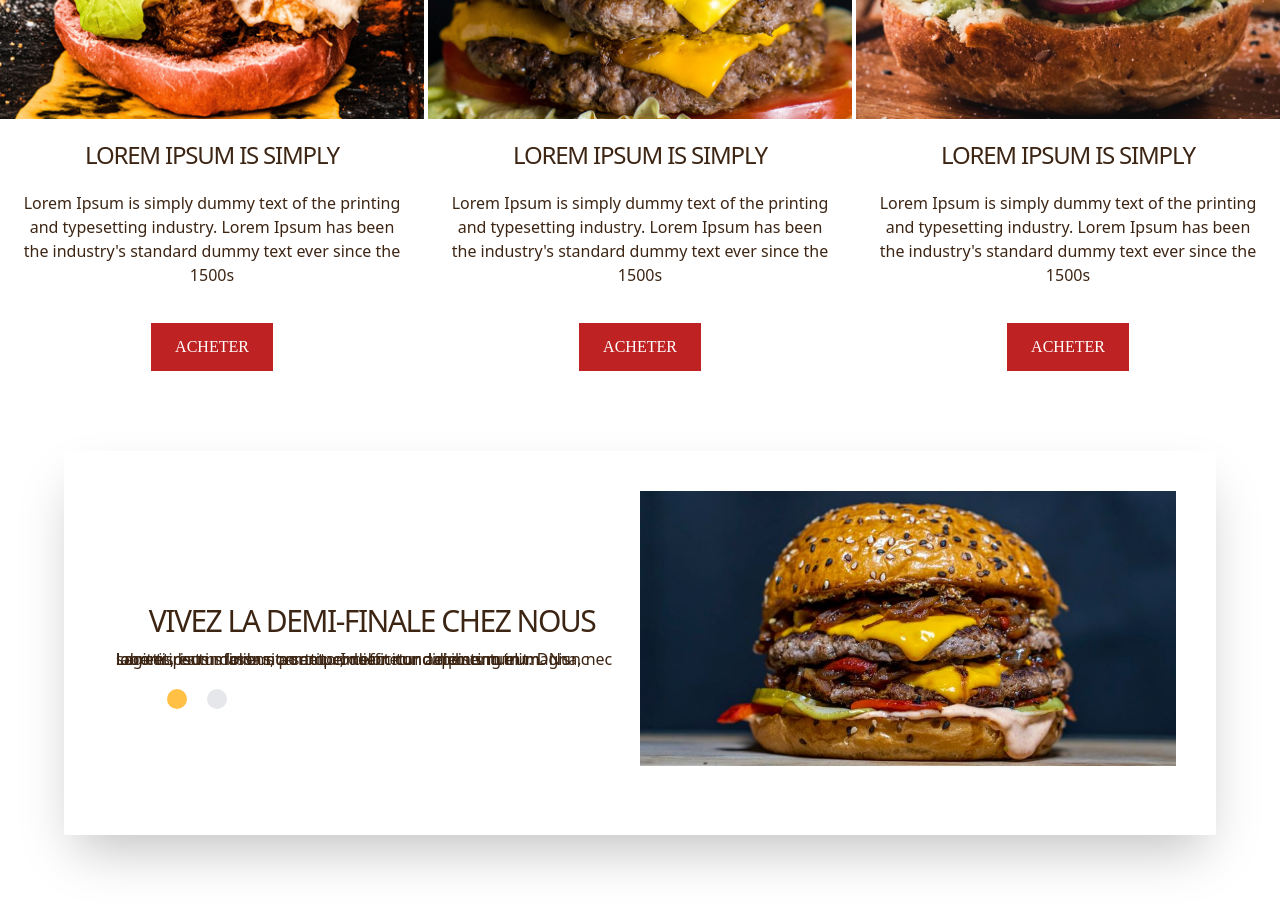
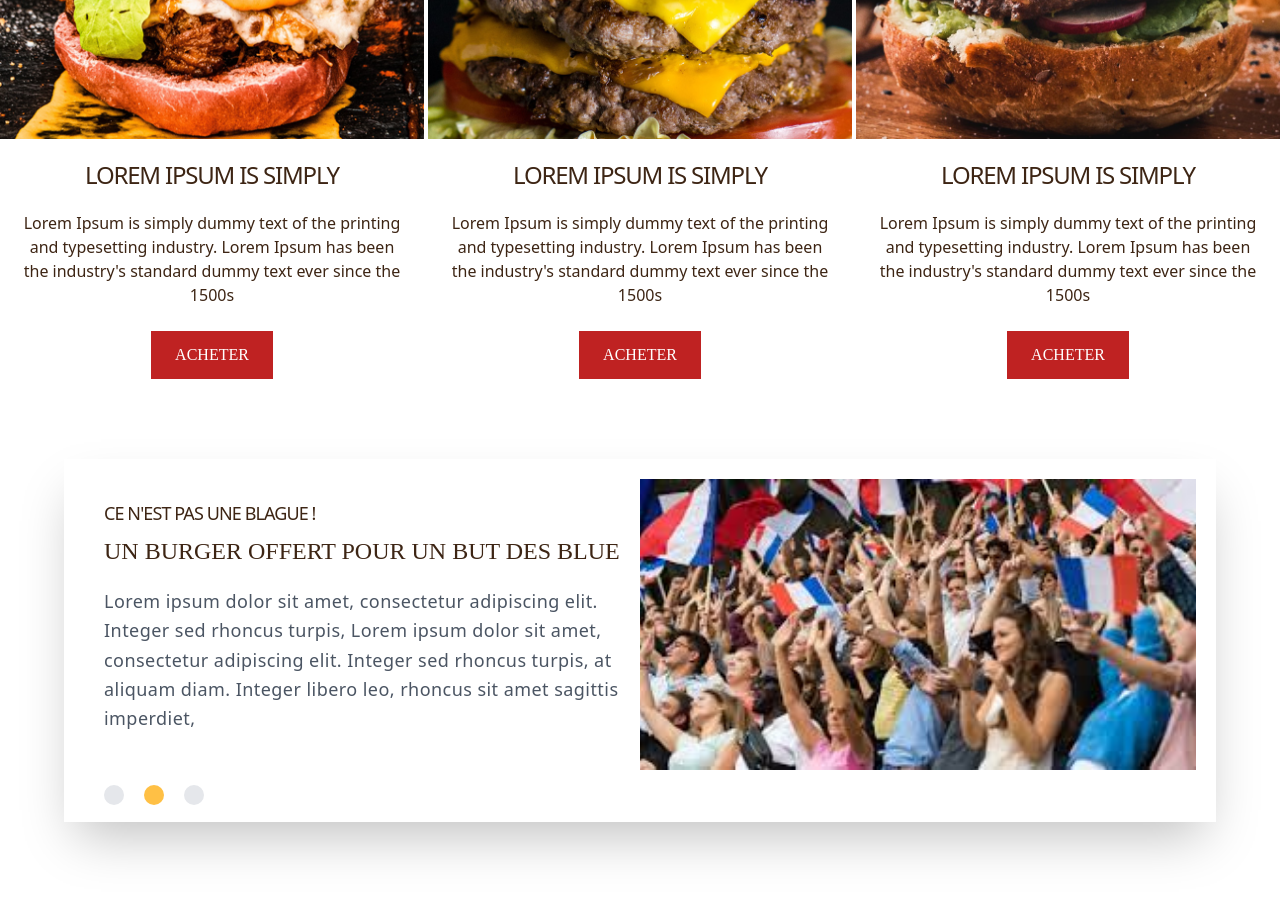
Before and after one commit to ngimdock/burger-house, a React (Create React App) app: page / in a window 1280 px wide. Shown: the part 1760-2668 px from the top of the page. Built offline with nearby package versions, Linux system fonts and the light colour scheme.

Commit message:
Gestion de la section Event

```diff
--- a/src/components/elements/DisplayTitle/Heading.js
+++ b/src/components/elements/DisplayTitle/Heading.js
@@ -6,7 +6,9 @@ const Heading = (props) => {
 		children,
 		variant,
 		theme,  //style
-		colorP
+		colorP,
+		align,
+		className
 
 	} = props
 
@@ -32,16 +34,25 @@ const Heading = (props) => {
 	switch(variant){
 		case 'h3':
 			return(
-				<div className="flex items-center justify-center my-5">
-					<h3 className={`text-2xl ${defaultClass} ${font} ${color}`}>
+				<div className={`flex justify-${[align]}`}>
+					<h3 className={`text-2xl ${defaultClass} ${font} ${color} ${className}`}>
 						{children}
 					</h3>
 				</div>
 			)
+
+		case 'h4':
+			return(
+				<div className={`flex justify-${[align]}`}>
+					<h4 className={`text-lg ${defaultClass} ${font} ${color} ${className}`}>
+						{children}
+					</h4>
+				</div>
+			)
 		default:
 			return(
-				<div className="flex items-center justify-center my-5">
-					<h2 className={`${theme === "secondary" ? "text-5xl" : "text-3xl"} ${defaultClass} ${font} ${color}`}>
+				<div className={`flex justify-${[align]}`}>
+					<h2 className={`${theme === "secondary" ? "text-5xl" : "text-3xl"} ${defaultClass} ${font} ${color} ${className}`}>
 						{children}
 					</h2>
 				</div>
--- a/src/components/marketing/pageSection/Event.js
+++ b/src/components/marketing/pageSection/Event.js
@@ -6,50 +6,87 @@ import '../../../css/carousel.css'
 import Container from '../../elements/Container'
 import Heading from '../../elements/DisplayTitle/Heading'
 import imgEvent from '../../../medias/images/photos/demi-finale.jpg'
-import burger1 from '../../../medias/images/products/burger1.jpg'
+import imgEvent2 from '../../../medias/images/photos/event2.jpeg'
+import imgEvent3 from '../../../medias/images/photos/event3.jpeg'
 
-const handleDragStart = (e) => e.preventDefault();
+
+const Slide = (props) => {
+
+	const{
+		children,
+		img,
+		subTitle,
+		title
+	} = props
+
+	console.log(children)
+
+	return(
+		<div className="grid grid-cols-2 w-full p-5">
+	  	<div className="p-5">
+	  		<Heading variant="h4">
+	  			{subTitle}
+	  		</Heading>
+	  		<Heading variant="h3" theme="secondary" className="my-2">
+	  			{title}
+	  		</Heading>
+	  		<p className="leading-6 mt-3 text-lg tracking-wide leading-relaxed text-gray-600">
+	  			{children}
+	  		</p>
+	  	</div>
+
+	  	<div className="relative w-full h-full">
+	  		<img src={img} alt="image carousel" className="absolute top-0 left-0 h-full w-full object-cover object-center" />
+	  	</div>
+	  </div>
+	)
+}
+
 
 const Event = () => {
 
+	const handleDragStart = (e) => e.preventDefault();
+
 	const items = [
-	  <div className="flex items-center font-secondary ">
-	  	<div className="p-3">
-	  		<Heading>
-	  			vivez la demi-finale chez nous
-	  		</Heading>
-		  	<p>
-		  		Lorem ipsum dolor sit amet, consectetur adipiscing elit. Duis sagittis, est in finibus porttitor, dolor nunc elementum magna, nec laoreet risus massa non arcu. In efficitur dapibus rutrum. Nunc lobortis lectus lorem, a semper diam condimentum in.
-		  	</p>
-	  	</div>
-	  	<img src={burger1} className="block w-1/2 h-full" onDragStart={handleDragStart} />
-	  </div>,
-
-	  <div className="flex items-center font-secondary h-full">
-	  	<div className="p-3">
-	  		<Heading>
-	  			vivez la demi-finale chez nous
-	  		</Heading>
-		  	<p>
-		  		Lorem ipsum dolor sit amet, consectetur adipiscing elit. Duis sagittis, est in finibus porttitor, dolor nunc elementum magna, nec laoreet risus massa non arcu. In efficitur dapibus rutrum. Nunc lobortis lectus lorem, a semper diam condimentum in.
-		  	</p>
-	  	</div>
-	  	<div>
-	  		<img src={burger1} className="block w-1/2 h-full" onDragStart={handleDragStart} />
-	  	</div>
-	  </div>
+	  <Slide
+	  	img={imgEvent}
+	  	subTitle="évennement à venir"
+	  	title="vivez la demi-finale"
+	  >
+	  	Lorem ipsum dolor sit amet, consectetur adipiscing elit. Integer sed rhoncus turpis,
+	  	Lorem ipsum dolor sit amet, consectetur adipiscing elit. Integer sed rhoncus turpis,
+	  	at aliquam diam. Integer libero leo, rhoncus sit amet sagittis imperdiet,
+	  </Slide>,
+	  <Slide
+	  	img={imgEvent2}
+	  	subTitle="Ce n'est pas une blague !"
+	  	title="Un burger offert pour un but des blue"
+	  >
+	  	Lorem ipsum dolor sit amet, consectetur adipiscing elit. Integer sed rhoncus turpis,
+	  	Lorem ipsum dolor sit amet, consectetur adipiscing elit. Integer sed rhoncus turpis,
+	  	at aliquam diam. Integer libero leo, rhoncus sit amet sagittis imperdiet,
+	  </Slide>,
+	  <Slide
+	  	img={imgEvent3}
+	  	subTitle="Il faut bien manger avant les match"
+	  	title="Notre restaurant vous ouvre ses portes"
+	  >
+	  	Lorem ipsum dolor sit amet, consectetur adipiscing elit. Integer sed rhoncus turpis,
+	  	Lorem ipsum dolor sit amet, consectetur adipiscing elit. Integer sed rhoncus turpis,
+	  	at aliquam diam. Integer libero leo, rhoncus sit amet sagittis imperdiet,
+	  </Slide>
 	];
 
 	return (
 		<Container>
-		<div className="shadow-2xl w-full h-96 my-20 p-10">
+		<div className="shadow-2xl w-full my-20">
 			<AliceCarousel
 				mouseTracking
 				items={items}
-				// autoPlay
-				// infinite
-				// autoPlayInterval="4000"
-				// animationType="fadeout"
+				autoPlay
+				infinite
+				autoPlayInterval="4000"
+				animationType="fadeout"
 				disableButtonsControls={true}
 			/>
 		</div>
--- a/src/components/marketing/pageSection/Products.js
+++ b/src/components/marketing/pageSection/Products.js
@@ -16,7 +16,7 @@ const Products = () => {
 					Toujours les delicieux burger
 				</HeadingTitle>
 
-				<Heading theme="secondary">
+				<Heading theme="secondary" align="center" className="my-5">
 					choisissez et savourez
 				</Heading>
 
@@ -30,7 +30,7 @@ const Products = () => {
 			<div className="grid grid-cols-3 gap-x-1 w-full my-20">
 				<div className="text-center">
 					<img src={Product1} className="w-full" alt="un hambergur a la salade" />
-					<Heading variant="h3">
+					<Heading variant="h3" align="center" className="my-5">
 						Lorem Ipsum is simply
 					</Heading>
 					<p className="px-5">
@@ -38,14 +38,14 @@ const Products = () => {
 					the industry's standard dummy text ever since the 1500s
 					</p>
 
-					<Button size="medium" theme="danger" className="font-secondary mt-5">
+					<Button size="medium" theme="danger" className="font-secondary mt-2">
 						acheter
 					</Button>
 				</div>
 
 				<div className="text-center">
 					<img src={Product2} className="w-full" alt="un hambergur a la salade" />
-					<Heading variant="h3">
+					<Heading variant="h3" align="center" className="my-5">
 						Lorem Ipsum is simply
 					</Heading>
 					<p className="px-5">
@@ -53,14 +53,14 @@ const Products = () => {
 					the industry's standard dummy text ever since the 1500s
 					</p>
 
-					<Button size="medium" theme="danger" className="font-secondary mt-5">
+					<Button size="medium" theme="danger" className="font-secondary mt-2">
 						acheter
 					</Button>
 				</div>
 
 				<div className="text-center">
 					<img src={Product3} className="w-full" alt="un hambergur a la salade" />
-					<Heading variant="h3">
+					<Heading variant="h3" align="center" className="my-5">
 						Lorem Ipsum is simply
 					</Heading>
 					<p className="px-5">
@@ -68,7 +68,7 @@ const Products = () => {
 					the industry's standard dummy text ever since the 1500s
 					</p>
 
-					<Button size="medium" theme="danger" className="font-secondary mt-5">
+					<Button size="medium" theme="danger" className="font-secondary mt-2">
 						acheter
 					</Button>
 				</div>
--- a/src/css/carousel.css
+++ b/src/css/carousel.css
@@ -146,8 +146,8 @@
 
 .alice-carousel__dots {
   position: absolute;
-  bottom: 50px;
-  left: 63px;
+  bottom: 10px;
+  left: 40px;
   padding: 0;
   list-style: none;
   text-align: center; }
```
Also changed, not shown: src/medias/images/photos/event2.jpeg (added), src/medias/images/photos/event3.jpeg (added).
